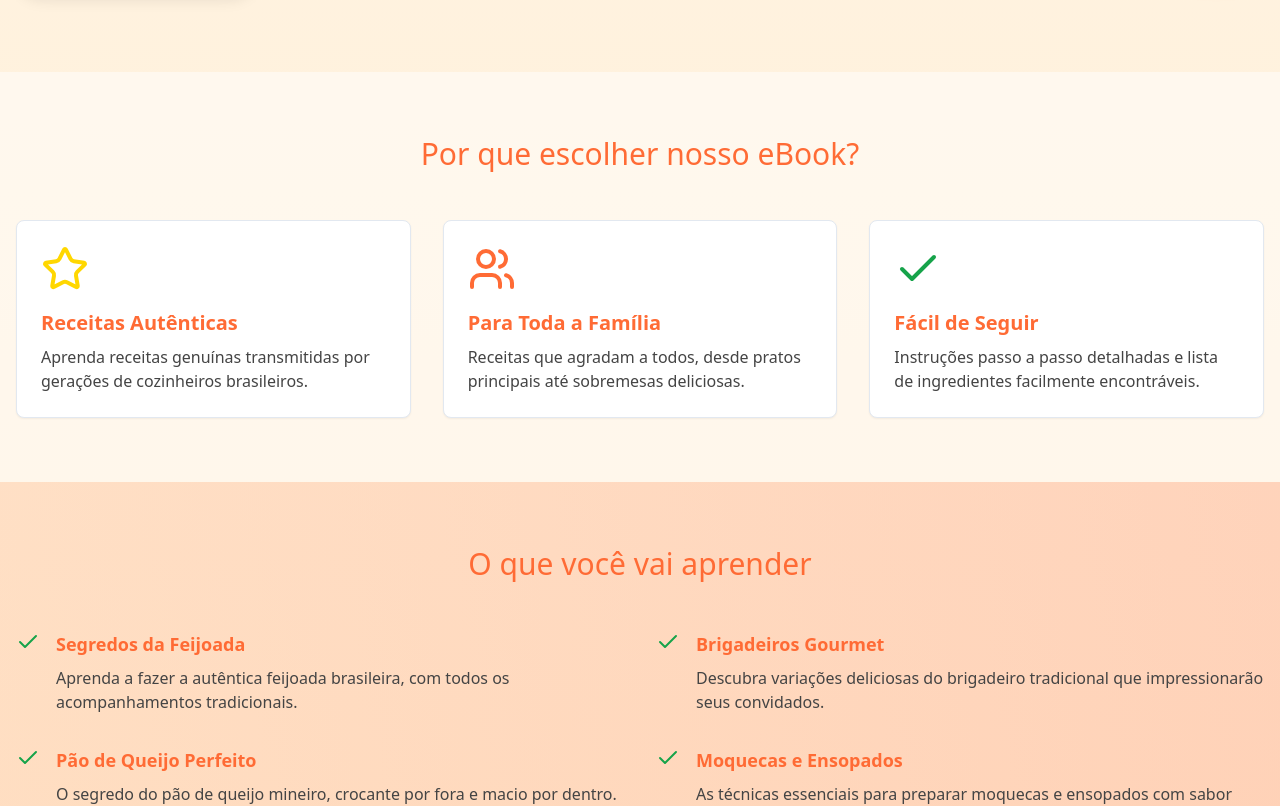
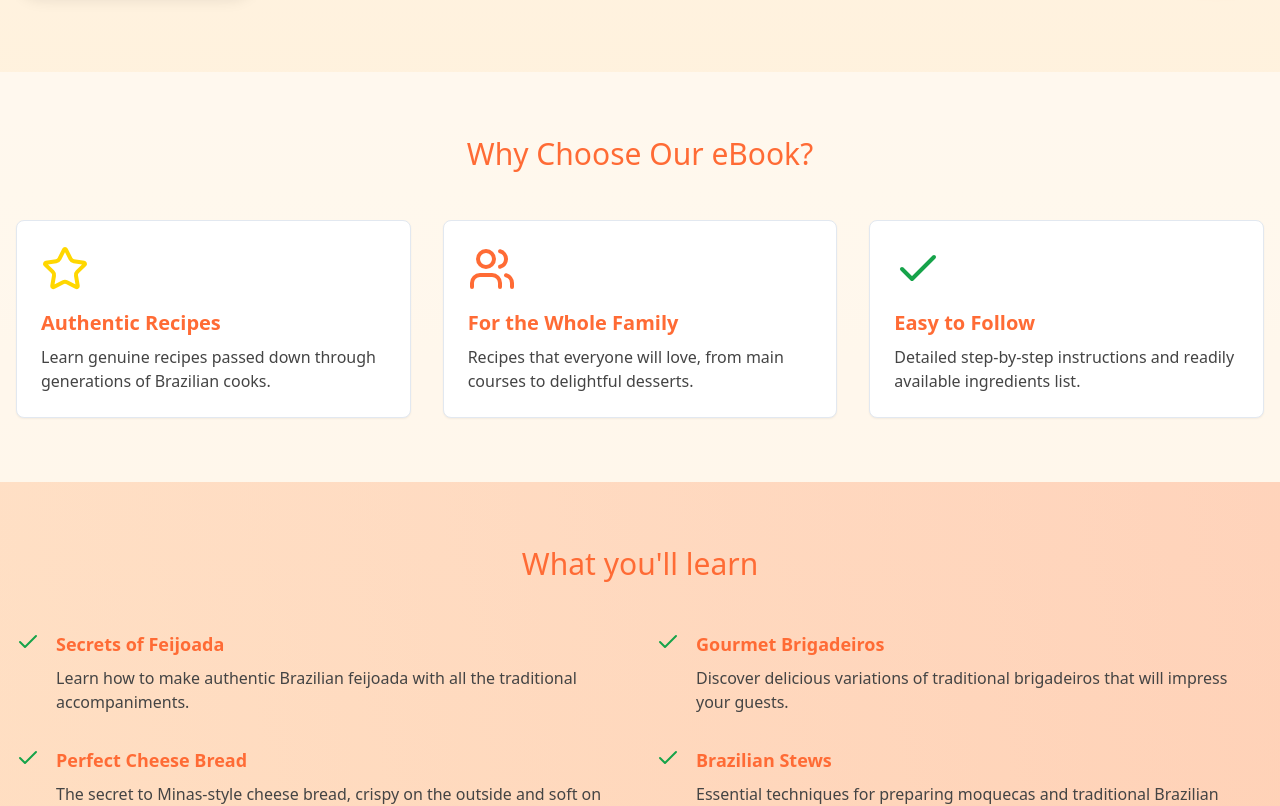
Before and after one commit to oweslmelo/sabor-brasil-landing-page, a React (Vite) app: page / in a window 1280 px wide. Shown: the part 540-1346 px from the top of the page. Built offline with nearby package versions, Linux system fonts and the light colour scheme.

Commit message:
Translate text to British English
Translate all text content to British English.

```diff
--- a/src/pages/Index.tsx
+++ b/src/pages/Index.tsx
@@ -38,23 +38,23 @@ const Index = () => {
       <div className="py-16 bg-white/50">
         <div className="container mx-auto px-4">
           <h2 className="font-playfair text-3xl text-center mb-12 text-[#FF6B35]">
-            Por que escolher nosso eBook?
+            Why Choose Our eBook?
           </h2>
           <div className="grid grid-cols-1 md:grid-cols-3 gap-8">
             <Card className="p-6 hover:shadow-xl transition-shadow">
               <Star className="w-12 h-12 text-[#FFD700] mb-4" />
-              <h3 className="text-xl font-bold mb-2 text-[#FF6B35]">Receitas Autênticas</h3>
-              <p className="text-[#444]">Aprenda receitas genuínas transmitidas por gerações de cozinheiros brasileiros.</p>
+              <h3 className="text-xl font-bold mb-2 text-[#FF6B35]">Authentic Recipes</h3>
+              <p className="text-[#444]">Learn genuine recipes passed down through generations of Brazilian cooks.</p>
             </Card>
             <Card className="p-6 hover:shadow-xl transition-shadow">
               <Users className="w-12 h-12 text-[#FF6B35] mb-4" />
-              <h3 className="text-xl font-bold mb-2 text-[#FF6B35]">Para Toda a Família</h3>
-              <p className="text-[#444]">Receitas que agradam a todos, desde pratos principais até sobremesas deliciosas.</p>
+              <h3 className="text-xl font-bold mb-2 text-[#FF6B35]">For the Whole Family</h3>
+              <p className="text-[#444]">Recipes that everyone will love, from main courses to delightful desserts.</p>
             </Card>
             <Card className="p-6 hover:shadow-xl transition-shadow">
               <Check className="w-12 h-12 text-green-600 mb-4" />
-              <h3 className="text-xl font-bold mb-2 text-[#FF6B35]">Fácil de Seguir</h3>
-              <p className="text-[#444]">Instruções passo a passo detalhadas e lista de ingredientes facilmente encontráveis.</p>
+              <h3 className="text-xl font-bold mb-2 text-[#FF6B35]">Easy to Follow</h3>
+              <p className="text-[#444]">Detailed step-by-step instructions and readily available ingredients list.</p>
             </Card>
           </div>
         </div>
@@ -64,7 +64,7 @@ const Index = () => {
       <div className="py-16 bg-gradient-to-r from-[#FFA07A]/20 to-[#FF6347]/20">
         <div className="container mx-auto px-4">
           <h2 className="font-playfair text-3xl text-center mb-12 text-[#FF6B35]">
-            O que você vai aprender
+            What you'll learn
           </h2>
           <div className="grid grid-cols-1 md:grid-cols-2 gap-8">
             {learningPoints.map((point, index) => <div key={index} className="flex items-start space-x-4">
@@ -199,17 +199,17 @@ const Index = () => {
 };
 
 const learningPoints = [{
-  title: "Segredos da Feijoada",
-  description: "Aprenda a fazer a autêntica feijoada brasileira, com todos os acompanhamentos tradicionais."
+  title: "Secrets of Feijoada",
+  description: "Learn how to make authentic Brazilian feijoada with all the traditional accompaniments."
 }, {
-  title: "Brigadeiros Gourmet",
-  description: "Descubra variações deliciosas do brigadeiro tradicional que impressionarão seus convidados."
+  title: "Gourmet Brigadeiros",
+  description: "Discover delicious variations of traditional brigadeiros that will impress your guests."
 }, {
-  title: "Pão de Queijo Perfeito",
-  description: "O segredo do pão de queijo mineiro, crocante por fora e macio por dentro."
+  title: "Perfect Cheese Bread",
+  description: "The secret to Minas-style cheese bread, crispy on the outside and soft on the inside."
 }, {
-  title: "Moquecas e Ensopados",
-  description: "As técnicas essenciais para preparar moquecas e ensopados com sabor brasileiro."
+  title: "Brazilian Stews",
+  description: "Essential techniques for preparing moquecas and traditional Brazilian stews."
 }];
 
 const testimonials = [{
@@ -237,7 +237,7 @@ const faqs = [{
   answer: "Yes! All recipes come with clear, step-by-step instructions and helpful tips for cooks of all skill levels."
 }, {
   question: "Do I need special ingredients?",
-  answer: "We've carefully adapted the recipes to use ingredients commonly available in UK supermarkets while maintaining authentic flavors."
+  answer: "We've carefully adapted the recipes to use ingredients commonly available in UK supermarkets whilst maintaining authentic flavours."
 }, {
   question: "How many recipes are included?",
   answer: "The eBook contains 30 traditional Brazilian recipes, including main dishes, sides, desserts, and drinks."
```
